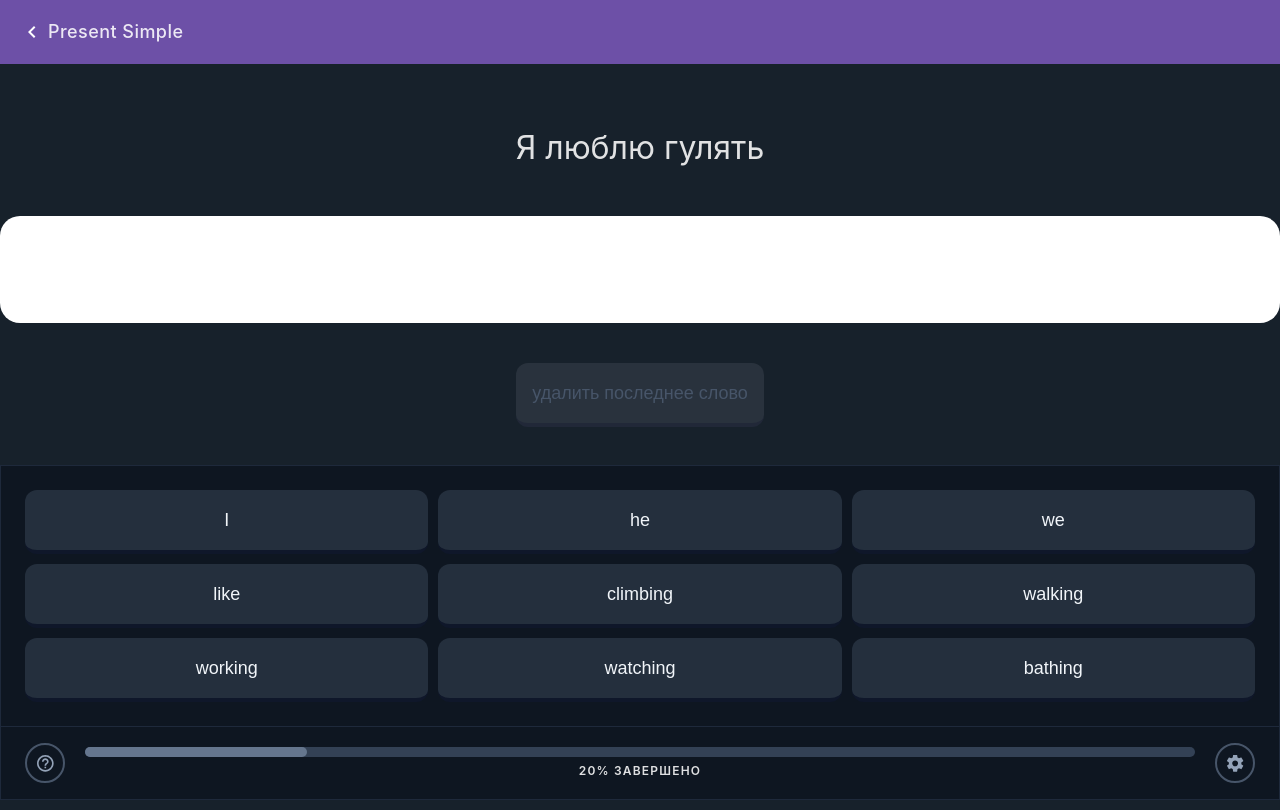
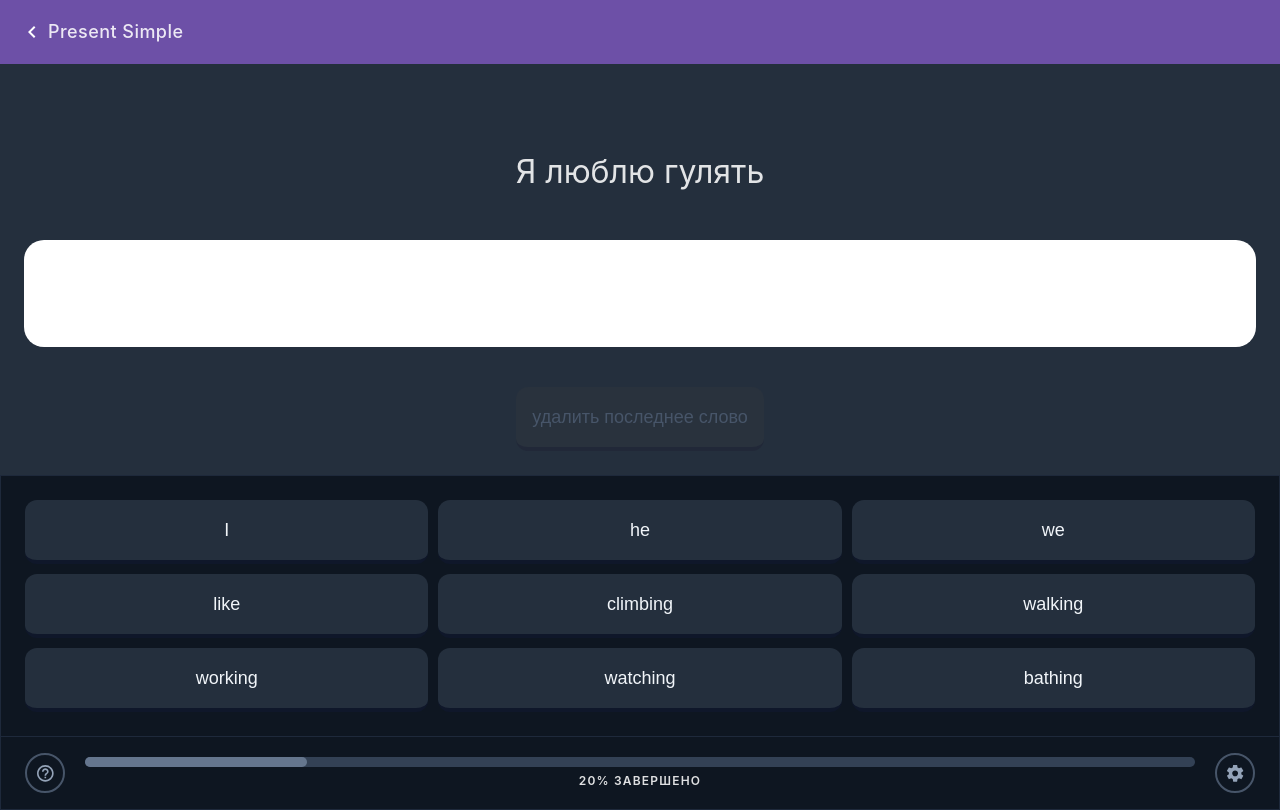
Before and after one commit to HunterM7/easy-english-telegram, a React (Vite) app: page /lessons/random-lesson-id-1 in a window 1280 px wide. Built offline with nearby package versions, Linux system fonts and the light colour scheme; what @telegram-apps/sdk-react would draw is missing.

Commit message:
Поправил фоновый цвет и отступ главного экрана.

```diff
--- a/src/pages/lesson-page/lesson-page.scss
+++ b/src/pages/lesson-page/lesson-page.scss
@@ -2,12 +2,14 @@
   display: flex;
   flex-direction: column;
   height: 100%;
+  background-color: #242F3D;
 
   &__main {
     flex: 1;
     display: flex;
     flex-direction: column;
     align-items: center;
+    padding: 24px;
   }
 
   &__task-name {
```
